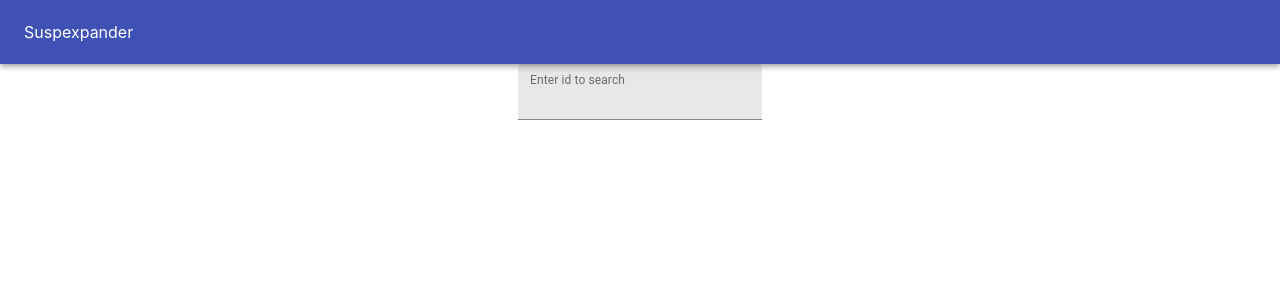
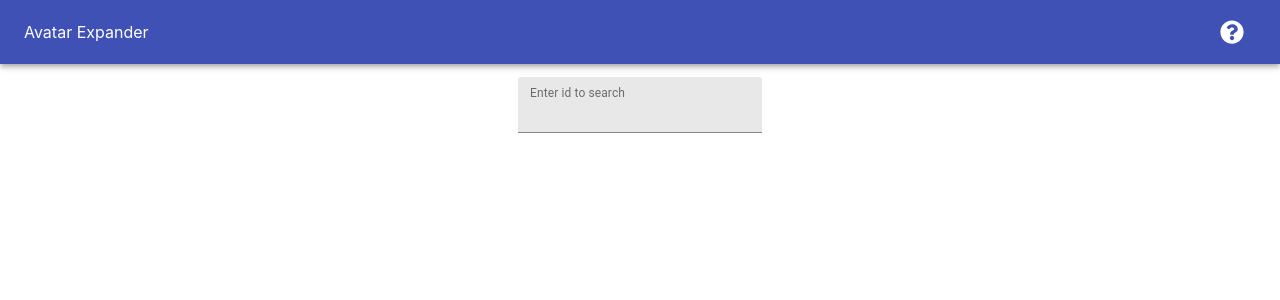
Before and after one commit to margunwa123/avatar-expander, a React (Create React App) app: page / in a window 1280 px wide. Shown: the top 300 px of the page. Built offline with nearby package versions, Linux system fonts and the light colour scheme.

Commit message:
functional done

```diff
--- a/src/App.js
+++ b/src/App.js
@@ -24,8 +24,17 @@ class App extends Component {
 
 		var newFriendsList = [];
 		this.state.json.friends.forEach(friend => {
-			newFriendsList.push({ id: friend.id, name: friend.name, element: friend.element });
+			if (friend.id != this.state.json.id) {
+				newFriendsList.push({ id: friend.id, name: friend.name, element: friend.element });
+			}
 		});
+		newFriendsList.sort((a, b) => (a.id - b.id));
+		newFriendsList = newFriendsList.filter((friends, index, self) =>
+			index === self.findIndex((t) => (
+				t.id === friends.id	// remove duplicate friends
+			))
+		);
+		// console.log(newFriendsList);
 		this.setState({ friendsList: newFriendsList });
 	}
 
@@ -45,10 +54,10 @@ class App extends Component {
 				nodeColor = 'blue';
 				break;
 			case 'air':
-				nodeColor = 'green';
+				nodeColor = '#79edfe';
 				break;
 			case 'earth':
-				nodeColor = 'yellow';
+				nodeColor = 'brown';
 				break;
 			default:
 				nodeColor = 'black';
@@ -64,10 +73,10 @@ class App extends Component {
 					nodeColor = 'blue';
 					break;
 				case 'air':
-					nodeColor = 'green';
+					nodeColor = '#79edfe';
 					break;
 				case 'earth':
-					nodeColor = 'yellow';
+					nodeColor = 'brown';
 					break;
 				default:
 					nodeColor = 'black';
@@ -88,12 +97,12 @@ class App extends Component {
 				|| (links.source === links.target)	// remove self loop
 			))
 		);
-		console.log(newGraphData);
+		// console.log(newGraphData);
 		this.setState({ graphData: newGraphData });
 	}
 
     fetchTarget = () => {
-		console.log(this.state.target);
+		// console.log(this.state.target);
         fetch("https://avatar.labpro.dev/friends/" + this.state.target, {
             method: 'GET'
         })
@@ -119,14 +128,14 @@ class App extends Component {
 		return (
 			<div>
 				<NavBar />
-				<Grid container spacing={2}>
-					<Grid item xs={12}>
+				<Grid container>
+					<Grid xs={12}>
 						<InputForm target={ this.state.target } json={ this.state.json } onChange={ this.handleOnChange } error={ this.state.error } errorMessage={ this.state.errorMessage } />
 					</Grid>
-					<Grid item md={6}>
+					<Grid md={6}>
 						<GraphImage target={ this.state.target } graphData={ this.state.graphData } onClickNode={ this.handleOnClickNode } onDoubleClickNode={ this.handleOnDoubleClickNode } />
 					</Grid>
-					<Grid item md={6}>
+					<Grid md={6}>
 						<TargetDataCard targetData={ this.state.targetData } />
 						<FriendsTable friendsList={ this.state.friendsList } onClick={ this.handleOnClickNode } />
 					</Grid>
--- a/src/components/FriendsTable.js
+++ b/src/components/FriendsTable.js
@@ -1,5 +1,5 @@
 import React from 'react';
-import { makeStyles, withStyles } from '@material-ui/core/styles';
+import { withStyles } from '@material-ui/core/styles';
 import Table from '@material-ui/core/Table';
 import TableBody from '@material-ui/core/TableBody';
 import TableCell from '@material-ui/core/TableCell';
@@ -11,11 +11,21 @@ import { Typography } from '@material-ui/core';
 import { FontAwesomeIcon } from '@fortawesome/react-fontawesome';
 import { faCircle } from '@fortawesome/free-solid-svg-icons';
 
-const styles = makeStyles({
-    table: {
-      minWidth: 650,
-    },
-});
+const styles = {
+  root: {
+    margin: '3% 5%',
+    width: '90%',
+  },
+  title: {
+    padding: '1.5%',
+  },
+  head: {
+    background: 'black',
+  },
+  headText: {
+    color: 'white',
+  }
+};
 
 class FriendsTable extends React.Component {
   renderElement(element) {
@@ -25,9 +35,9 @@ class FriendsTable extends React.Component {
       case 'water':
         return <FontAwesomeIcon icon={faCircle} color='blue' />;
       case 'air':
-        return <FontAwesomeIcon icon={faCircle} color='green' />;
+        return <FontAwesomeIcon icon={faCircle} color='#79edfe' />;
       case 'earth':
-        return <FontAwesomeIcon icon={faCircle} color='yellow' />;
+        return <FontAwesomeIcon icon={faCircle} color='brown' />;
       default:
         return <FontAwesomeIcon icon={faCircle} color='black' />;
     }
@@ -36,17 +46,17 @@ class FriendsTable extends React.Component {
   render() {
     const { classes } = this.props;
     return (
-      <TableContainer component={Paper}>
+      <TableContainer className={classes.root} component={Paper} elevation={5}>
         {this.props.friendsList.length > 0 &&
-          <Typography variant="h5">Friends</Typography>
+          <Typography className={classes.title} variant="h6">Friends</Typography>
         }
         {this.props.friendsList.length > 0 &&
-          <Table className={classes.table} aria-label="friends table">
-            <TableHead>
+          <Table aria-label="friends table">
+            <TableHead className={classes.head}>
               <TableRow>
-                <TableCell>ID</TableCell>
-                <TableCell>Name</TableCell>
-                <TableCell>Element</TableCell>
+                <TableCell className={classes.headText}>ID</TableCell>
+                <TableCell className={classes.headText}>Name</TableCell>
+                <TableCell className={classes.headText}>Element</TableCell>
               </TableRow>
             </TableHead>
             <TableBody>
@@ -55,9 +65,7 @@ class FriendsTable extends React.Component {
                   <TableCell>{friends.id}</TableCell>
                   <TableCell>{friends.name}</TableCell>
                   <TableCell>
-                    {this.renderElement(friends.element)}
-                    &nbsp;
-                    {friends.element}
+                    {this.renderElement(friends.element)} {friends.element}
                   </TableCell>
                 </TableRow>
               ))}
--- a/src/components/GraphImage.js
+++ b/src/components/GraphImage.js
@@ -3,7 +3,7 @@ import { Graph } from "react-d3-graph";
 
 class GraphImage extends React.Component {
     render() {
-        console.log("graph rendered");
+        // console.log("graph rendered");
 
         const myConfig = {
             highlightDegree: 0,
@@ -14,11 +14,11 @@ class GraphImage extends React.Component {
                 // labelProperty: "name",
             },
             directed: true,
-            height: 800,
-            width: 900,
+            height: window.innerHeight,
+            width: window.innerWidth/2,
         };
 
-        console.log(this.props.graphData);
+        // console.log(this.props.graphData);
         return (
             <div>
                 {this.props.graphData.nodes.length > 0 &&
--- /dev/null
+++ b/src/components/Guide.js
@@ -0,0 +1,50 @@
+import React from 'react';
+import Button from '@material-ui/core/Button';
+import Dialog from '@material-ui/core/Dialog';
+import DialogActions from '@material-ui/core/DialogActions';
+import DialogContent from '@material-ui/core/DialogContent';
+import DialogContentText from '@material-ui/core/DialogContentText';
+import DialogTitle from '@material-ui/core/DialogTitle';
+import IconButton from '@material-ui/core/IconButton';
+import { FontAwesomeIcon } from '@fortawesome/react-fontawesome';
+import { faQuestionCircle } from '@fortawesome/free-solid-svg-icons';
+
+export default function AlertDialog() {
+  const [open, setOpen] = React.useState(false);
+
+  const handleClickOpen = () => {
+    setOpen(true);
+  };
+
+  const handleClose = () => {
+    setOpen(false);
+  };
+
+  return (
+    <div>
+      <IconButton color="white" aria-label="help" component="span" onClick={handleClickOpen}>
+        <FontAwesomeIcon icon={faQuestionCircle} color='white' />
+        </IconButton>
+      <Dialog
+        open={open}
+        onClose={handleClose}
+        aria-labelledby="alert-dialog-title"
+        aria-describedby="alert-dialog-description"
+      >
+        <DialogTitle id="alert-dialog-title">{"How to Use"}</DialogTitle>
+        <DialogContent>
+          <DialogContentText id="alert-dialog-description">
+            <p>Enter id to search.</p>
+            <p>Click on a node or on a friend in the friend list to search that node.</p>
+            <p>Double click on a node to expand from that node.</p>
+          </DialogContentText>
+        </DialogContent>
+        <DialogActions>
+          <Button onClick={handleClose} color="primary" autoFocus>
+            OK
+          </Button>
+        </DialogActions>
+      </Dialog>
+    </div>
+  );
+}
--- a/src/components/InputForm.js
+++ b/src/components/InputForm.js
@@ -1,21 +1,21 @@
 import React from 'react';
-import { makeStyles, withStyles } from '@material-ui/core/styles';
+import { withStyles } from '@material-ui/core/styles';
 import TextField from '@material-ui/core/TextField';
 
-const styles = makeStyles((theme) => ({
+const styles = {
   root: {
-    '& > *': {
-      margin: theme.spacing(1),
-      width: '25ch',
-    },
-  },
-}));
+    width: '100%',
+    margin: '1% auto',
+    display: 'flex',
+    justifyContent: 'center',
+  }
+};
 
 class InputForm extends React.Component {
   render() {
       const { classes } = this.props;
       return (
-          <form style={{ display: 'flex', justifyContent: 'center', alignItems: 'center' }} className={classes.root} noValidate autoComplete="off">
+          <form className={classes.root} noValidate autoComplete="off">
               <TextField
                   error={ this.props.error }
                   id="filled-number"
--- a/src/components/NavBar.js
+++ b/src/components/NavBar.js
@@ -2,15 +2,22 @@ import React from 'react'
 import AppBar from '@material-ui/core/AppBar'
 import Toolbar from '@material-ui/core/Toolbar'
 import Typography from '@material-ui/core/Typography'
+import Guide from './Guide';
+import { Grid } from '@material-ui/core';
 
 const NavBar = () => {
     return(
         <div>
             <AppBar position="sticky">
                 <Toolbar>
+                    <Grid container alignItems="flex-start" justify="flex-start" direction="row" >
                         <Typography variant="title" color="inherit">
-                    Suspexpander
+                            Avatar Expander
                         </Typography>
+                    </Grid>
+                    <Grid container alignItems="flex-start" justify="flex-end" direction="row" >
+                        <Guide />
+                    </Grid>
                 </Toolbar>
             </AppBar>
         </div>
--- a/src/components/TargetDataCard.js
+++ b/src/components/TargetDataCard.js
@@ -1,41 +1,53 @@
 import React from 'react';
-import { makeStyles, withStyles } from '@material-ui/core/styles';
+import { withStyles } from '@material-ui/core/styles';
 import Card from '@material-ui/core/Card';
 import CardContent from '@material-ui/core/CardContent';
 import Typography from '@material-ui/core/Typography';
+import { FontAwesomeIcon } from '@fortawesome/react-fontawesome';
+import { faCircle } from '@fortawesome/free-solid-svg-icons';
 
-const styles = makeStyles({
+const styles = {
     root: {
-      minWidth: 275,
-    },
-    bullet: {
-      display: 'inline-block',
-      margin: '0 2px',
-      transform: 'scale(0.8)',
+      width: '40%',
+      margin: '2% auto',
     },
     title: {
-      fontSize: 14,
+      padding: '1.5%',
     },
-    pos: {
-      marginBottom: 12,
-    },
-});
+    data: {
+      padding: '1.5%',
+    }
+};
 
 class TargetDataCard extends React.Component {
+  renderElement(element) {
+    switch (element) {
+      case 'fire':
+        return <FontAwesomeIcon icon={faCircle} color='red' />;
+      case 'water':
+        return <FontAwesomeIcon icon={faCircle} color='blue' />;
+      case 'air':
+        return <FontAwesomeIcon icon={faCircle} color='#79edfe' />;
+      case 'earth':
+        return <FontAwesomeIcon icon={faCircle} color='brown' />;
+      default:
+        return <FontAwesomeIcon icon={faCircle} color='black' />;
+    }
+  }
+
   render() {
     const { classes } = this.props;
     return (
-        <Card className={classes.root}>
+      <Card className={classes.root} elevation={5}>
         { this.props.targetData !== null &&
           <CardContent>
-              <Typography className={classes.title} color="textSecondary" gutterBottom>
-                Current Target
+            <Typography className={classes.title} variant="h6">
+              Suspect
             </Typography>
-              <Typography className={classes.pos} color="textSecondary">
-              { this.props.targetData.id} - { this.props.targetData.name }
-              </Typography>
-              <Typography variant="body2" component="p">
-                { this.props.targetData.element }
+            <Typography className={classes.data}>
+              ID - { this.props.targetData.id}<br/>
+              Name - { this.props.targetData.name }<br/>
+              Element - { this.renderElement(this.props.targetData.element) } { this.props.targetData.element }
             </Typography>
           </CardContent>
         }
```
Also changed, not shown: 1 other file (tests, documents, lock files or other folders). Lines whose indentation alone changed are shown as unchanged.
